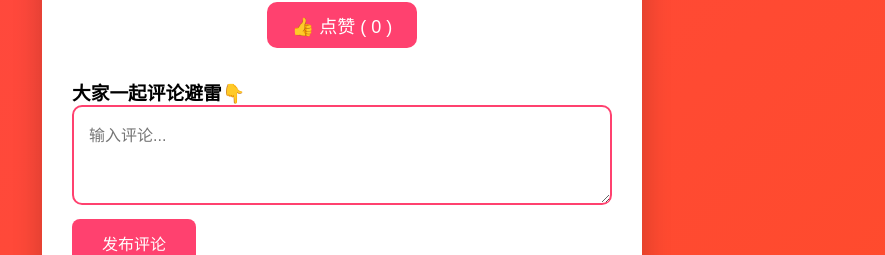
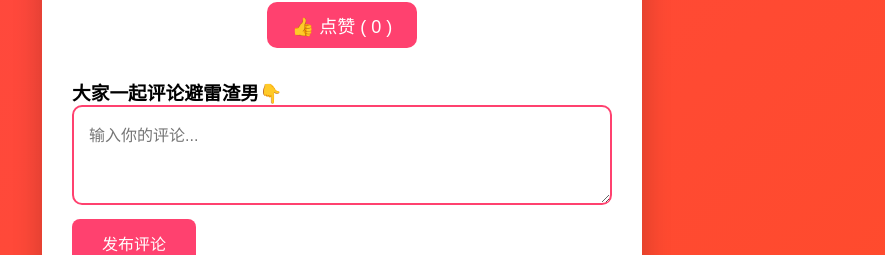
Before and after one commit to zZ123XING/xiongshaohundan, a plain HTML site: page index.html in a window 1280 px wide. Shown: the part 3592-3847 px from the top of the page, without its empty margins (298-1183 px from the left). Drawn offline with Linux system fonts and the light colour scheme; no server answers.

Commit message:
Update index.html

```diff
--- a/index.html
+++ b/index.html
@@ -85,8 +85,8 @@
 
     <!-- 评论功能 -->
     <div class="comment-box">
-        <h3>大家一起评论避雷👇</h3>
-        <textarea id="msg" placeholder="输入评论..."></textarea>
+        <h3>大家一起评论避雷渣男👇</h3>
+        <textarea id="msg" placeholder="输入你的评论..."></textarea>
         <button onclick="sendComment()">发布评论</button>
         <div id="comment-list"></div>
     </div>
@@ -137,7 +137,7 @@ async function sendComment() {
     loadComment();
 }
 
-// 初始化加载
+// 页面打开自动加载
 window.onload = () => {
     loadLike();
     loadComment();
```
